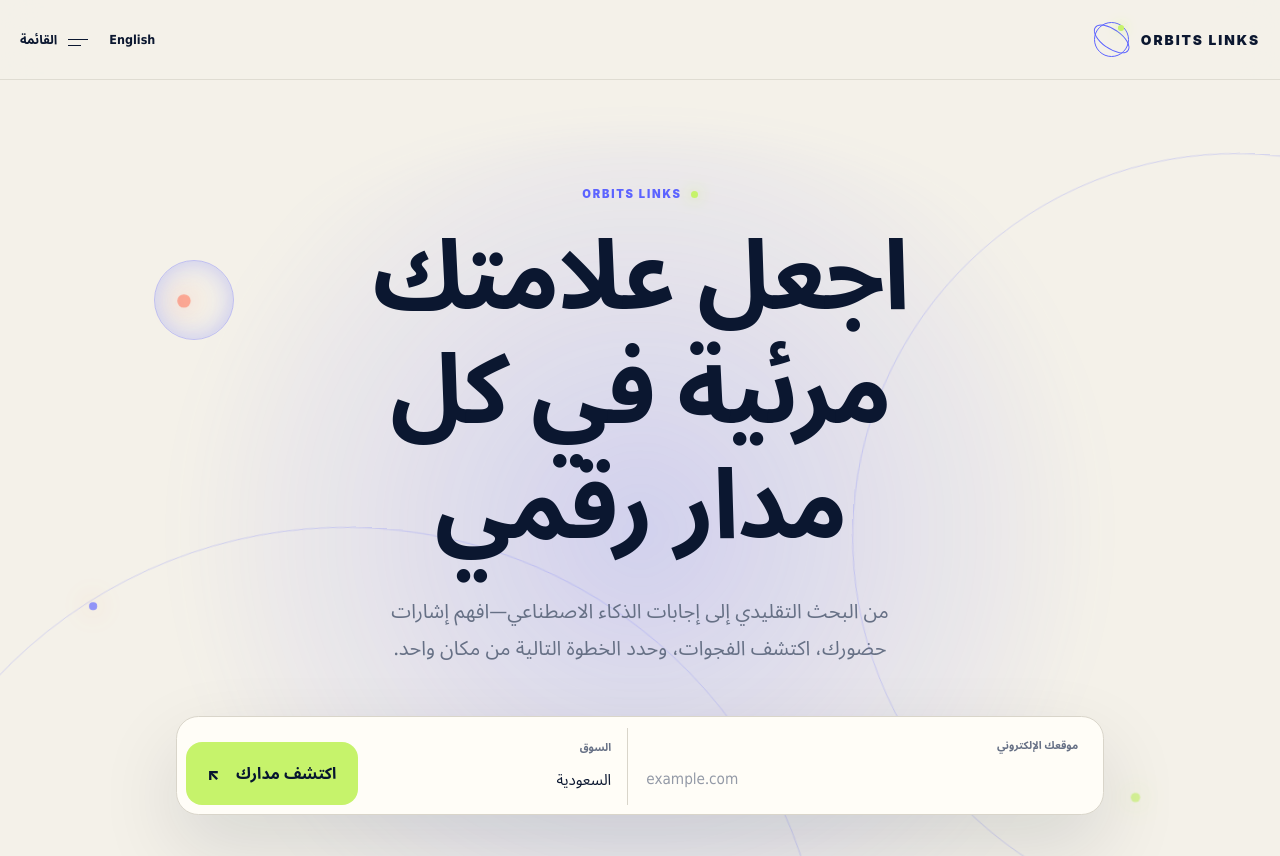
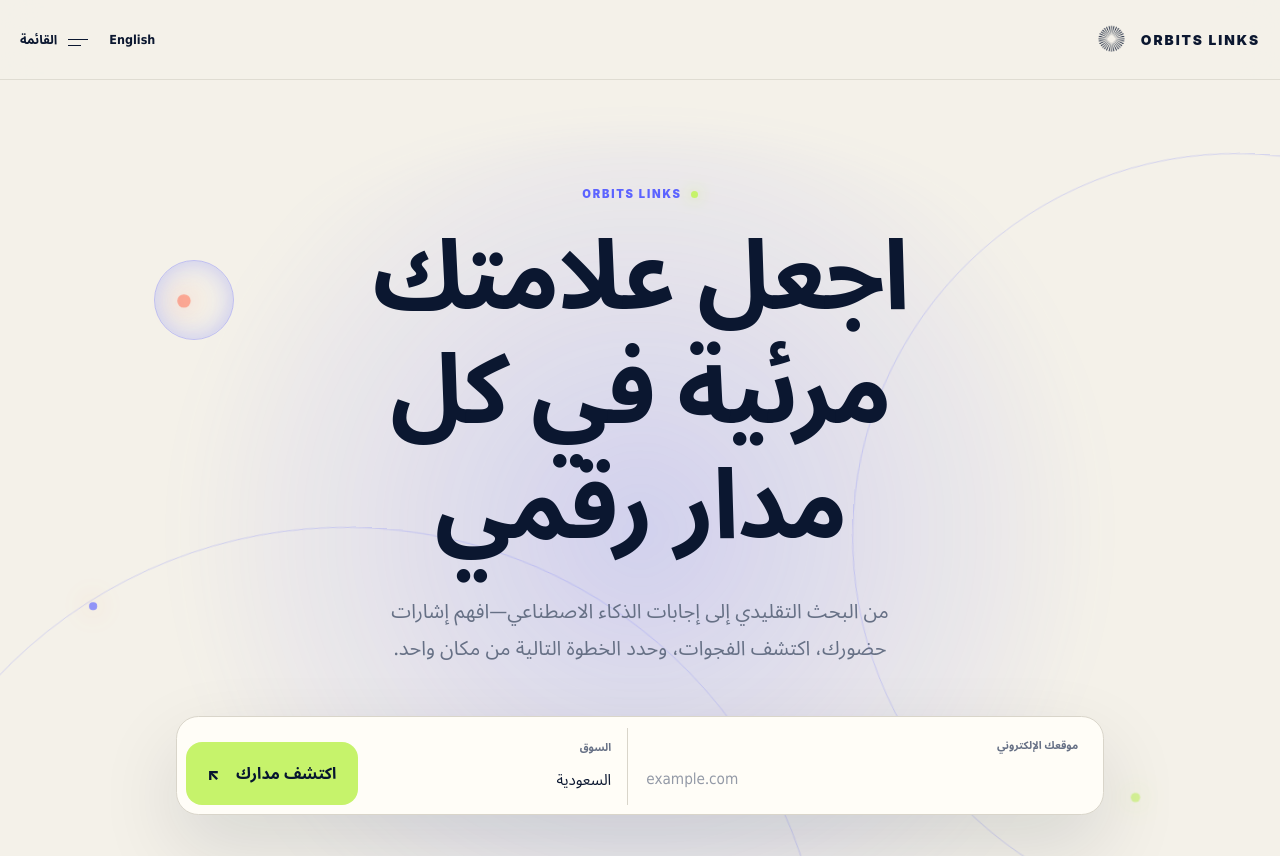
Before and after one commit to mqhard/ORBITSLINKS, a Next.js app: page / in a window 1280 px wide. Shown: the top 856 px of the page. Built offline with nearby package versions, Linux system fonts and the light colour scheme.

Commit message:
Integrate approved ORBITS logo and theme-aware brand component

```diff
--- a/src/app/globals.css
+++ b/src/app/globals.css
@@ -6,6 +6,7 @@
   --surface: #fffdf7;
   --surface-2: #ebe7dc;
   --ink: #0b1730;
+  --brand-logo-color: var(--ink);
   --muted: #667085;
   --line: #d9d5ca;
   --navy: #06152f;
@@ -27,6 +28,7 @@
   --surface: #0d1c35;
   --surface-2: #142542;
   --ink: #f9f5e9;
+  --brand-logo-color: var(--lime);
   --muted: #aeb8c9;
   --line: #263a58;
   --navy: #020a17;
@@ -69,10 +71,6 @@
 }
 
 .wordmark, .footer-brand { display: inline-flex; align-items: center; gap: 0.75rem; font-family: var(--font-latin); font-size: 0.86rem; font-weight: 900; letter-spacing: 0.14em; text-decoration: none; }
-.wordmark-mark { position: relative; display: inline-block; width: 2.2rem; aspect-ratio: 1; border: 1px solid var(--indigo); border-radius: 50%; }
-.wordmark-mark::before, .wordmark-mark::after { content: ""; position: absolute; border: 1px solid var(--indigo); border-radius: 50%; }
-.wordmark-mark::before { inset: 0.4rem -0.25rem; transform: rotate(35deg); }
-.wordmark-mark::after { width: 0.35rem; aspect-ratio: 1; inset-block-start: 0.14rem; inset-inline-end: 0.25rem; background: var(--lime); border: 0; box-shadow: 0 0 0.7rem var(--lime); }
 
 .desktop-nav { display: flex; align-items: center; gap: 2rem; }
 .desktop-nav a { position: relative; color: var(--muted); font-size: 0.88rem; font-weight: 700; text-decoration: none; }
@@ -259,7 +257,7 @@
 .final-orbit i:nth-child(2) { inset: auto auto 8% 32%; }
 .final-orbit i:nth-child(3) { inset: 45% auto auto 29%; background: var(--lime); }
 
-.site-footer { background: var(--navy); color: var(--ivory); padding: 5rem max(1.5rem, calc((100vw - var(--content)) / 2)) 2rem; }
+.site-footer { --brand-logo-color: var(--lime); background: var(--navy); color: var(--ivory); padding: 5rem max(1.5rem, calc((100vw - var(--content)) / 2)) 2rem; }
 .footer-top { display: grid; grid-template-columns: 1fr 1fr; align-items: end; gap: 2rem; padding-block-end: 4rem; border-block-end: 1px solid rgb(255 255 255 / 15%); }
 .footer-brand { font-size: clamp(1.3rem, 2vw, 2rem); }
 .footer-top > p { max-width: 34rem; margin: 0; color: #b5c1d3; line-height: 1.8; }
@@ -307,7 +305,6 @@
 @media (max-width: 760px) {
   .site-header { min-height: 4.5rem; padding-inline: 1rem; }
   .wordmark { font-size: 0.68rem; }
-  .wordmark-mark { width: 1.85rem; }
   .theme-control { display: none; }
   .header-controls { gap: 0.25rem; }
   .locale-button { font-size: 0.72rem; }
--- /dev/null
+++ b/src/components/brand-logo.module.css
@@ -0,0 +1,17 @@
+.logo {
+  display: inline-block;
+  flex: none;
+  width: 2.2rem;
+  aspect-ratio: 1;
+  vertical-align: middle;
+  background-color: currentColor;
+  -webkit-mask: url("/brand/orbits-approved-transparent.png") center / contain no-repeat;
+  mask: url("/brand/orbits-approved-transparent.png") center / contain no-repeat;
+  mask-mode: alpha;
+}
+
+:where(.logo) { color: var(--brand-logo-color, currentColor); }
+
+@media (max-width: 760px) {
+  .logo { width: 1.85rem; }
+}
--- /dev/null
+++ b/src/components/brand-logo.tsx
@@ -0,0 +1,18 @@
+import styles from "./brand-logo.module.css";
+
+type BrandLogoProps = {
+  className?: string;
+  label?: string;
+};
+
+/** Approved PNG alpha mask: recolor through CSS, never redraw the symbol. */
+export function BrandLogo({ className = "", label }: BrandLogoProps) {
+  return (
+    <span
+      className={`${styles.logo} ${className}`.trim()}
+      role={label ? "img" : undefined}
+      aria-label={label}
+      aria-hidden={label ? undefined : true}
+    />
+  );
+}
--- a/src/components/onboarding.tsx
+++ b/src/components/onboarding.tsx
@@ -1,4 +1,6 @@
 "use client";
+
+import { BrandLogo } from "@/components/brand-logo";
 import Link from "next/link";
 import { useEffect, useState } from "react";
 import { useRouter } from "next/navigation";
@@ -23,7 +25,7 @@
   function finish() { update(s => ({ ...s, profile: { ...s.profile, plan } })); router.push("/workspace/home/"); }
   const canContinue = step === 1 ? state.profile.role >= 0 : step === 2 ? state.profile.experience >= 0 : step === 3 ? state.profile.goals.length > 0 : true;
   return <main className="onboarding-shell">
-    <header className="journey-header"><Link href="/" className="wordmark"><span className="wordmark-mark" />ORBITS LINKS</Link><button className="locale-button" onClick={() => setLocale(ar ? "en" : "ar")}>{ar ? "English" : "العربية"}</button><Link href="/workspace/home/">{ar ? "استكشف المساحة ↗" : "Explore workspace ↗"}</Link></header>
+    <header className="journey-header"><Link href="/" className="wordmark"><BrandLogo />ORBITS LINKS</Link><button className="locale-button" onClick={() => setLocale(ar ? "en" : "ar")}>{ar ? "English" : "العربية"}</button><Link href="/workspace/home/">{ar ? "استكشف المساحة ↗" : "Explore workspace ↗"}</Link></header>
     <div className="journey-grid"><section className="journey-form" aria-labelledby="journey-title">
       <div className="journey-progress" aria-label={ar ? `الخطوة ${step + 1} من 5` : `Step ${step + 1} of 5`}>{titles.map((title, i) => <span className={i <= step ? "done" : ""} key={title} />)}<small>0{step + 1} / 05</small></div>
       <p className="section-eyebrow">YOUR NEXT ORBIT</p><h1 id="journey-title">{titles[step]}</h1><p className="journey-description">{subtitles[step]}</p>
--- a/src/components/public-header.tsx
+++ b/src/components/public-header.tsx
@@ -1,4 +1,6 @@
 "use client";
+
+import { BrandLogo } from "@/components/brand-logo";
 
 import { useEffect, useRef, useState } from "react";
 import { homepageContent } from "@/content/homepage";
@@ -75,7 +77,7 @@
       </a>
       <header className={`site-header ${styles.header}`} ref={headerRef}>
         <a className="wordmark" href="/" aria-label={content.siteName}>
-          <span className="wordmark-mark" aria-hidden="true"><i /><i /></span>
+          <BrandLogo />
           <span>{content.siteName}</span>
         </a>
 
--- a/src/components/site-footer.tsx
+++ b/src/components/site-footer.tsx
@@ -1,4 +1,6 @@
 "use client";
+
+import { BrandLogo } from "@/components/brand-logo";
 
 import { homepageContent } from "@/content/homepage";
 import { useSitePreferences } from "@/components/site-preferences";
@@ -11,7 +13,7 @@
   return (
     <footer className="site-footer">
       <div className="footer-top">
-        <a className="footer-brand" href="#top"><span className="wordmark-mark"><i /><i /></span>ORBITS LINKS</a>
+        <a className="footer-brand" href="#top"><BrandLogo />ORBITS LINKS</a>
         <p>{content.footer.summary}</p>
       </div>
       <div className="footer-groups">
```
Also changed, not shown: src/components/visibility/visibility-experience.tsx (+6 -5 lines), src/components/visibility/visibility.module.css (+8 -7 lines), src/components/workspace.tsx (+3 -1 lines), public/brand/README.md (added), public/brand/orbits-logo.svg (added), 1 other file (tests, documents, lock files or other folders).
